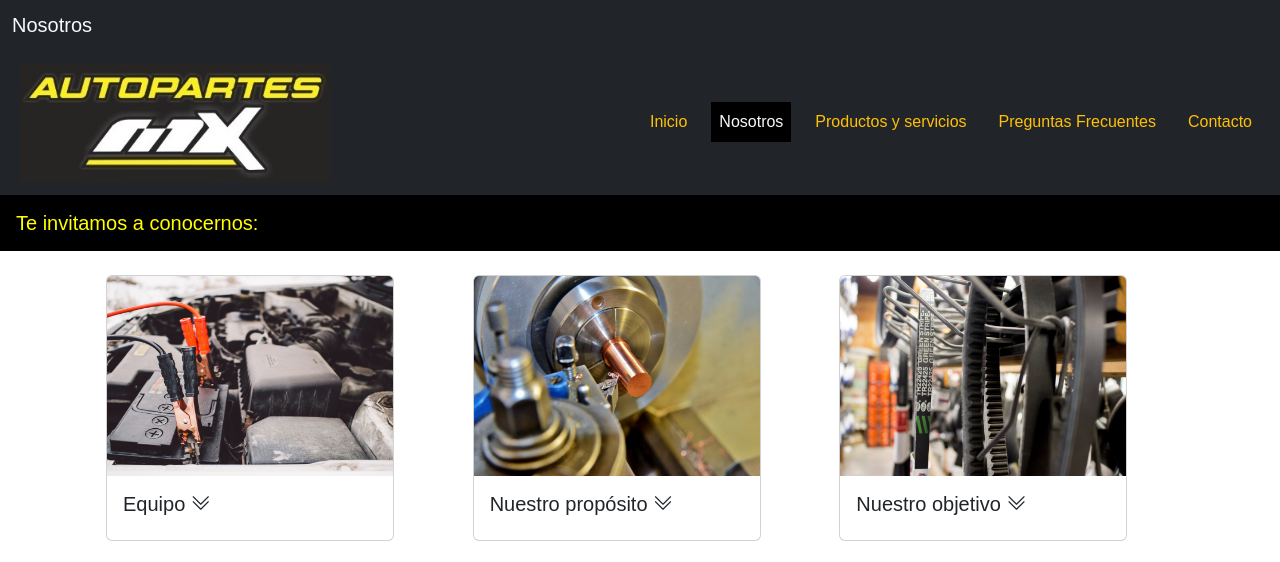
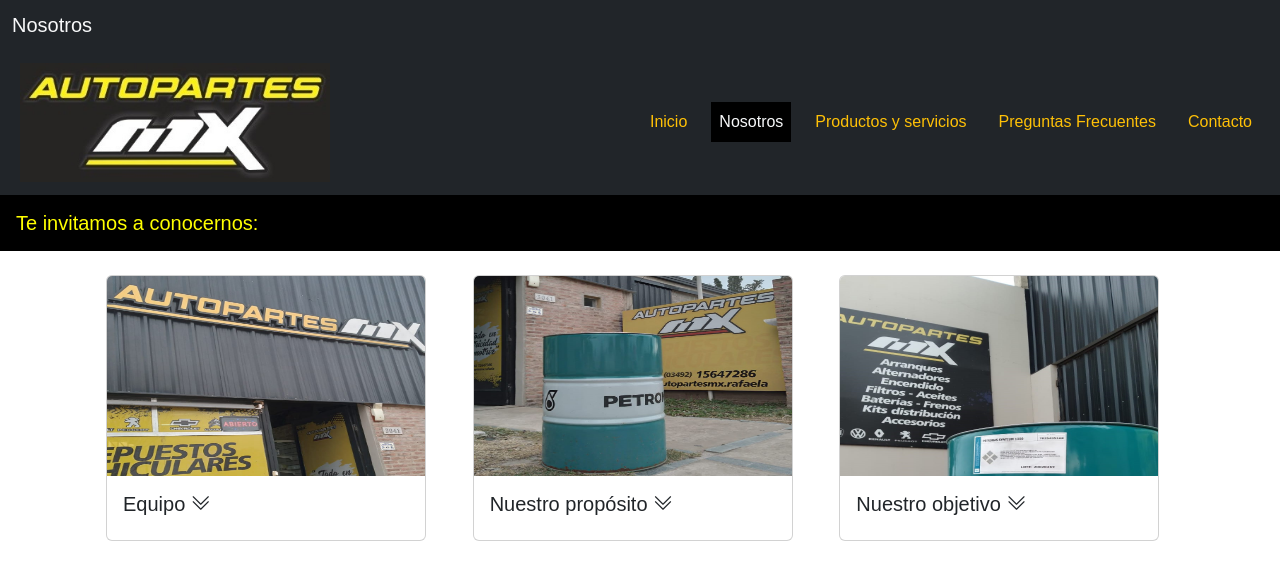
Before and after one commit to NoeBarbero/autopartesMx, a plain HTML site: page nosotros.html in a window 1280 px wide. Shown: the top 562 px of the page. Drawn offline with nearby package versions, Linux system fonts and the light colour scheme.

Commit message:
cambio immgnosotros e index ,tama cards Ây letra footer

```diff
--- a/nosotros.html
+++ b/nosotros.html
@@ -68,8 +68,8 @@
     <section class="container">
         <div class="row m-2">
             <div class="col p-3">
-                <div class="card" style="width: 18rem;">
-                    <img src="./img/jumper-cables.jpg" class="card-img-top" alt="cablesAutomovil">
+                <div class="card" style="width: 20rem;">
+                    <img src="./img/fenteLocalMXrecorte.jpeg" class="card-img-top" alt="frente de local MX">
                     <div class="card-body">
                         <h5 class="card-text">Equipo <i class="bi bi-chevron-double-down"></i></h5>
                         <p class="card-text">Maximiliano y Joaquín. Maxi, trabajó
@@ -83,8 +83,8 @@
                 </div>
             </div>
             <div class="col p-3">
-                <div class="card" style="width: 18rem;">
-                    <img src="./img/bobina.jpg" class="card-img-top" alt="bobina">
+                <div class="card" style="width: 20rem;">
+                    <img src="./img/cartelNorteMXrecort.jpeg" class="card-img-top" alt="frente norte local MX">
                     <div class="card-body">
                         <h5 class="card-text">Nuestro propósito <i class="bi bi-chevron-double-down"></i></h5>
                         <p class="card-text">Lograr la satisfacción de nuestros clientes mediante el aporte de soluciones efectivas para la reparación
@@ -93,8 +93,8 @@
                 </div>
             </div>
             <div class="col p-3">
-                <div class="card" style="width: 18rem;">
-                    <img src="./img/auto-parts-correas.jpg" class="card-img-top" alt="correas">
+                <div class="card" style="width: 20rem;">
+                    <img src="./img/frenteSurMXrecort.jpeg" class="card-img-top" alt="frente sur local MX">
                     <div class="card-body">
                         <h5 class="card-text">Nuestro objetivo <i class="bi bi-chevron-double-down"></i></h5>
                         <p class="card-text">Ser empresa referente en la venta y asesoramiento de repuestos automotrices en la localidad de Rafaela y la zona. Queremos que cuando tengas un problema con tu vehículo y busques una solución, pienses en Autopartes MX.</p>
--- a/sass/main.scss
+++ b/sass/main.scss
@@ -148,13 +148,13 @@ form{
 
 @media screen and (max-width: 950px){
     h2{
-        font-size: 1em;
+        font-size: 1.5em;
     }
     h3{
-        font-size: 0.75em;
+        font-size: 1.25em;
     }
     p{
-        font-size: 0.75em;
+        font-size: 1em;
     }
     #section{
         flex-direction: column;
```
Also changed, not shown: index.html (+3 -3 lines), img/cartelNorteMXrecort.jpeg (added), img/fenteLocalMXrecort.jpeg (added), img/fenteLocalMXrecorte.jpeg (added), img/frenteSurMXrecort.jpeg (added), sass/main.css, 1 other file.
